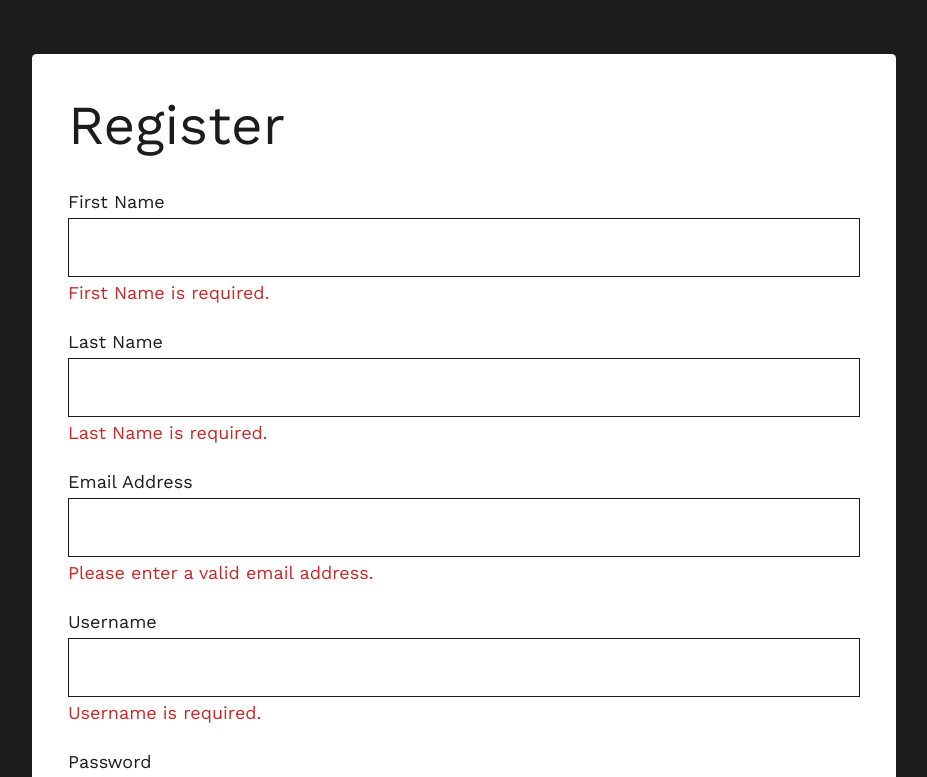
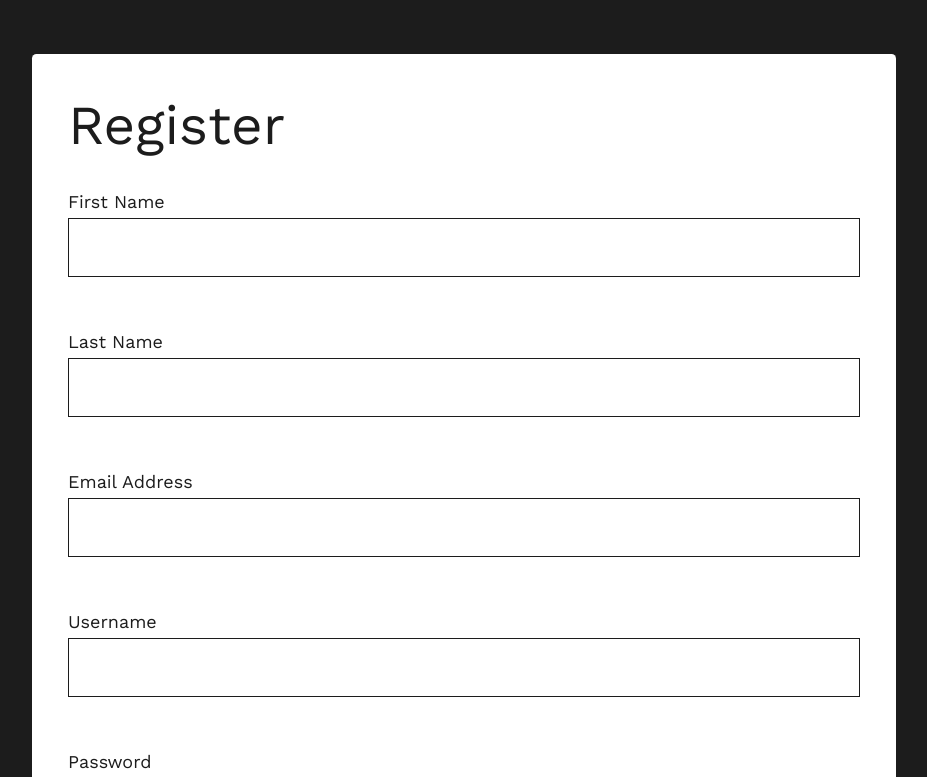
Before and after one commit to jdmoyers/sampleform, a React (Create React App) app: page / in a window 1280 px wide. Shown: the top 777 px of the page, without its empty margins (176-1103 px from the left). Built offline with nearby package versions, Linux system fonts and the light colour scheme.

Commit message:
Fixing reversal of valid boolean

```diff
--- a/src/Components/FormField.tsx
+++ b/src/Components/FormField.tsx
@@ -24,14 +24,14 @@ const FormField: FC<{ fieldData: FormInput }> = ({ fieldData }) => {
         type={`${fieldData.type}`}
         name={`${fieldData.name}`}
         id={`${fieldData.name}`}
-        aria-describedby={fieldData.valid ? `${fieldData.name}Validation` : undefined}
+        aria-describedby={!fieldData.valid ? `${fieldData.name}Validation` : undefined}
         value={fieldData.value}
         required={fieldData.required}
         onChange={fieldData.changeHandler}
       />
 
       <ValidationMessage id={`${fieldData.name}Validation`}>
-        {fieldData.valid && fieldData.errorMessage}
+        {!fieldData.valid && fieldData.errorMessage}
       </ValidationMessage>
     </InputRow>
   );
--- a/src/Pages/Register.tsx
+++ b/src/Pages/Register.tsx
@@ -21,7 +21,7 @@ const Register: FC = () => {
 
     const { name, value, type } = event.target;
 
-    if (!validateField(type, value)) {
+    if (validateField(type, value)) {
       setFormState({ ...formState, [name]: { value, valid: true } });
     } else {
       setFormState({ ...formState, [name]: { value, valid: false } });
```
